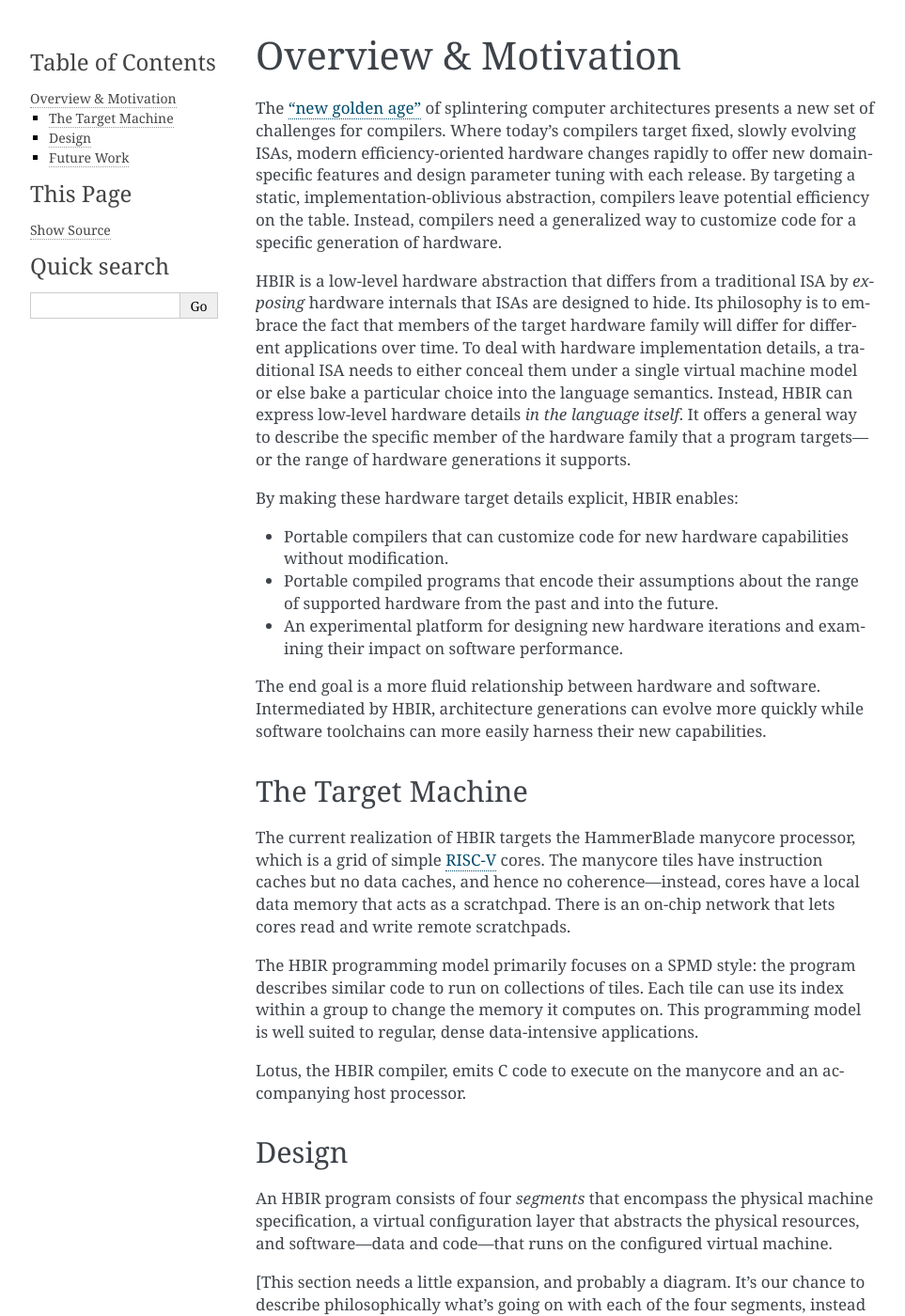
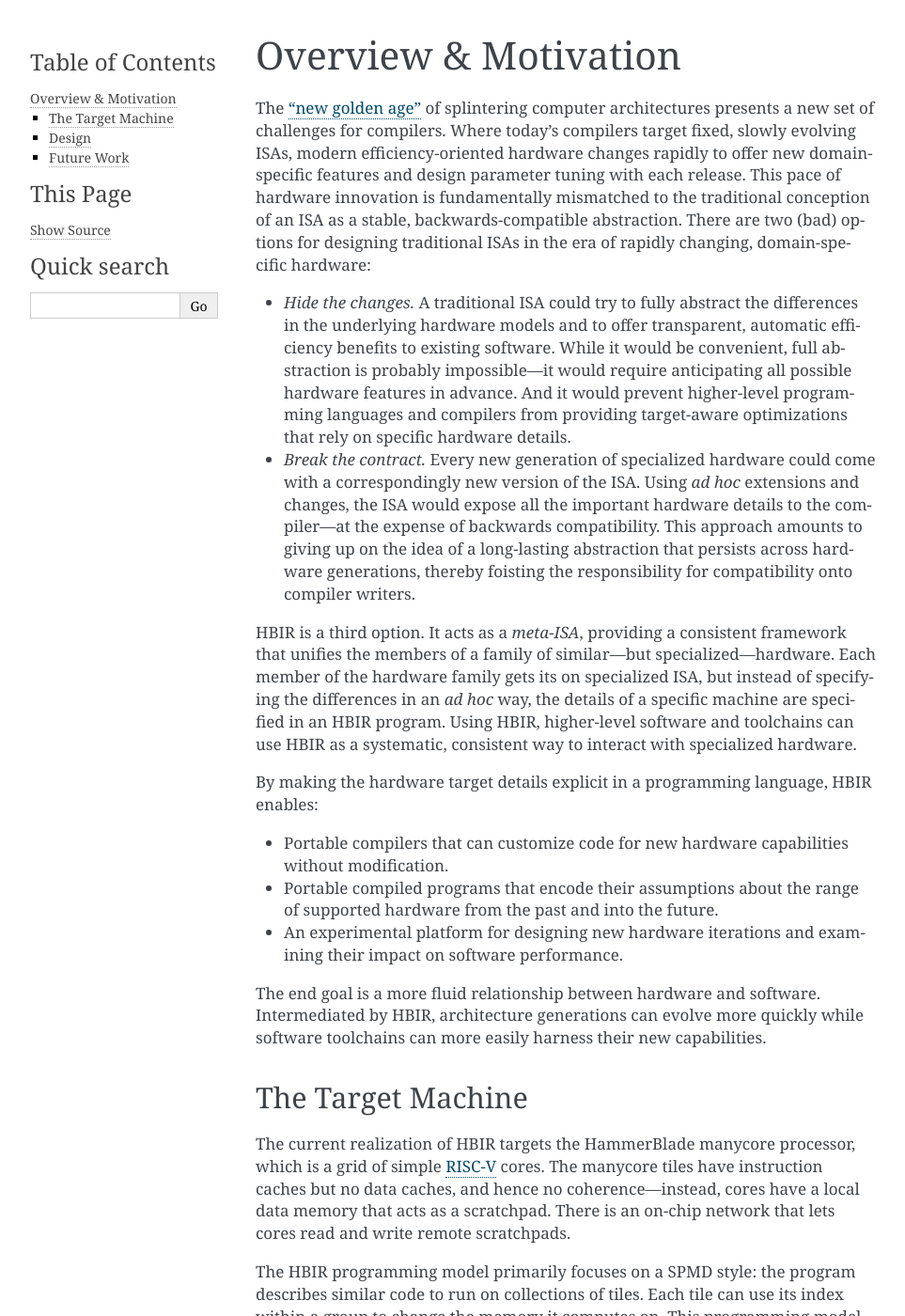
Before and after one commit to cucapra/hbir, a Sphinx documentation site: the page built from docs/overview.md, in a window 1280 px wide and 1400 px high. Shown: the whole window at 94% size, without its empty margins (148-1111 px from the left). Built offline with Sphinx 7.4.7, drawn with Linux system fonts in a browser that asks for light colours; formulas are drawn with MathJax 3.

Commit message:
Redo meta-ISA motivation

```diff
--- a/docs/overview.md
+++ b/docs/overview.md
@@ -4,16 +4,24 @@
 The ["new golden age"][ga] of splintering computer architectures presents a new set of challenges for compilers.
 Where today's compilers target fixed, slowly evolving ISAs,
 modern efficiency-oriented hardware changes rapidly to offer new domain-specific features and design parameter tuning with each release.
-By targeting a static, implementation-oblivious abstraction, compilers leave potential efficiency on the table.
-Instead, compilers need a generalized way to customize code for a specific generation of hardware.
+This pace of hardware innovation is fundamentally mismatched to the traditional conception of an ISA as a stable, backwards-compatible abstraction.
+There are two (bad) options for designing traditional ISAs in the era of rapidly changing, domain-specific hardware:
 
-HBIR is a low-level hardware abstraction that differs from a traditional ISA by *exposing* hardware internals that ISAs are designed to hide.
-Its philosophy is to embrace the fact that members of the target hardware family will differ for different applications over time.
-To deal with hardware implementation details, a traditional ISA needs to either conceal them under a single virtual machine model or else bake a particular choice into the language semantics.
-Instead, HBIR can express low-level hardware details *in the language itself*.
-It offers a general way to describe the specific member of the hardware family that a program targets---or the range of hardware generations it supports.
+- *Hide the changes.*
+  A traditional ISA could try to fully abstract the differences in the underlying hardware models and to offer transparent, automatic efficiency benefits to existing software.
+  While it would be convenient, full abstraction is probably impossible---it would require anticipating all possible hardware features in advance.
+  And it would prevent higher-level programming languages and compilers from providing target-aware optimizations that rely on specific hardware details.
+- *Break the contract.*
+  Every new generation of specialized hardware could come with a correspondingly new version of the ISA.
+  Using *ad hoc* extensions and changes, the ISA would expose all the important hardware details to the compiler---at the expense of backwards compatibility.
+  This approach amounts to giving up on the idea of a long-lasting abstraction that persists across hardware generations, thereby foisting the responsibility for compatibility onto compiler writers.
 
-By making these hardware target details explicit, HBIR enables:
+HBIR is a third option.
+It acts as a *meta-ISA*, providing a consistent framework that unifies the members of a family of similar---but specialized---hardware.
+Each member of the hardware family gets its on specialized ISA, but instead of specifying the differences in an *ad hoc* way, the details of a specific machine are specified in an HBIR program.
+Using HBIR, higher-level software and toolchains can use HBIR as a systematic, consistent way to interact with specialized hardware.
+
+By making the hardware target details explicit in a programming language, HBIR enables:
 
 - Portable compilers that can customize code for new hardware capabilities without modification.
 - Portable compiled programs that encode their assumptions about the range of supported hardware from the past and into the future.
```
